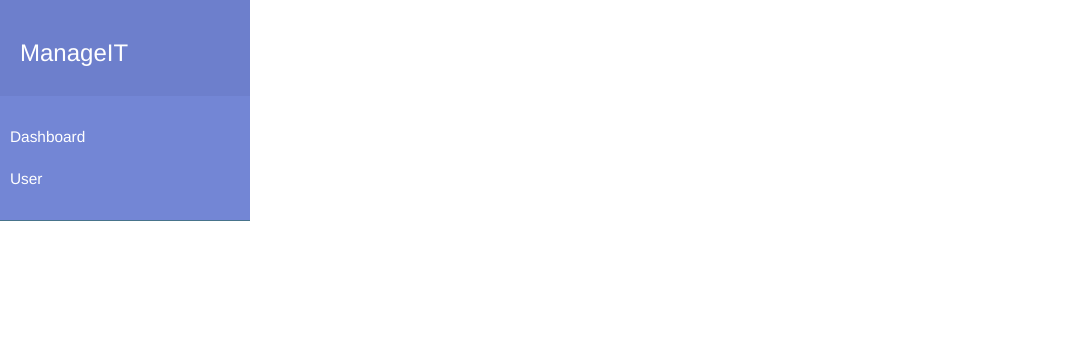
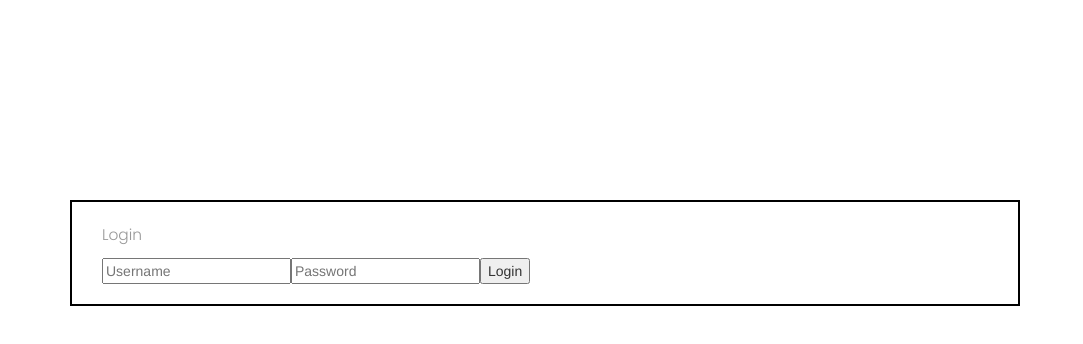
Before and after one commit to Krelleum/ManageIT, a React (Create React App) app in the folder client/: page / in a window 1280 px wide. Shown: the top 344 px of the page, without its empty margins (0-1083 px from the left). Built offline with nearby package versions, Linux system fonts and the light colour scheme; no server answers.

Commit message:
Login Stuff

```diff
--- a/client/src/App.js
+++ b/client/src/App.js
@@ -1,35 +1,77 @@
 import React, { Component } from 'react';
 import './App.css';
 import axios from 'axios';
-import { Link, Route, Switch } from 'react-router-dom';
-import SideBarContainer from './components/Navigation/sidebarcontainer';
-import { HashRouter } from 'react-router-dom';
 
-import DashBoardContainer from './components/Dashboard/dashboardcontainer';
-import ShowUserContainer from './components/User/showusercontainer';
+import AppContainer from './components/AppContainer/AppContainer';
+import LoginContainer from './components/Login/logincontainer';
+
+
 
 class App extends Component {
 
+constructor(props){
+  super(props);
+  this.state = {
+    loginState: false,
+  }
+}
+
+componentWillMount(){
+  this.getLoginState()
+}
+
+getLoginState(){
+  var token = sessionStorage.getItem('tkey');
 
 
+  axios({
+    method: 'post',
+    url: 'http://localhost:5000/user/verify',
+    headers:
+      {
+        'Content-Type': 'application/json',
+        'Authorization': token,
+      }
+  })
+    .then(response => {
+      if(response.status === 200){
+        this.setAuthorized();
+      }
+      else if(response.status === 401){
+        this.setUnauthorized();
+      }
+    })
+    .catch(err => {
+      console.log(err)
+      this.setUnauthorized();
+    })
+}
 
+
+checkLogin(){
+
+  if(this.state.loginState === true){
+    return <AppContainer/>
+  }
+  else{
+    return <LoginContainer/>
+  }
+}
+
+
+setAuthorized(){
+  this.setState({loginState: true})
+}
+
+setUnauthorized(){
+  this.setState({loginState: false})
+}
 
   render() {
 
     return (
-      <div>
+      <div>{this.checkLogin()}</div>
 
-
-
-        <HashRouter>
-          <div>
-            <SideBarContainer />
-            <Route path='/dashboard' component={DashBoardContainer}></Route>
-            <Route path='/user' component={ShowUserContainer}></Route>
-          </div>
-        </HashRouter>
-
-      </div>
 
     );
   }
--- /dev/null
+++ b/client/src/components/AppContainer/AppContainer.js
@@ -0,0 +1,35 @@
+import React, { Component } from 'react';
+import './appcontainer.css';
+
+import axios from 'axios';
+
+import { Link, Route, Switch } from 'react-router-dom';
+import { HashRouter } from 'react-router-dom';
+
+import DashBoardContainer from '../Dashboard/dashboardcontainer';
+import ShowUserContainer from '../User/showusercontainer';
+import SideBarContainer from '../Navigation/sidebarcontainer';
+
+
+class AppContainer extends Component {
+
+
+    render() {
+
+        return (
+            <div>
+                <HashRouter>
+                    <div>
+                        <SideBarContainer />
+                        <Route path='/dashboard' component={DashBoardContainer}></Route>
+                        <Route path='/user' component={ShowUserContainer}></Route>
+                    </div>
+                </HashRouter>
+
+            </div>
+
+        );
+    }
+}
+
+export default AppContainer;
--- /dev/null
+++ b/client/src/components/Login/login.js
@@ -0,0 +1,87 @@
+import React, { Component } from 'react';
+import axios from 'axios';
+
+
+class LogIn extends Component{
+    constructor(props){
+        super(props);
+        this.state = {
+            loginuser: 'init',
+            loginpassword: 'init'
+        }
+    }
+
+    // Transfers Input values into components State
+    handleChange(e){
+        e.preventDefault();
+        console.log(this.state);
+        var property = e.target.id;
+        var value = e.target.value;
+
+        this.setState({
+            [property]: value
+        });
+    }
+
+
+// Sends Components State Login Data to Server...
+    handleClick(){
+
+
+        var body = {
+            username: this.state.loginuser,
+            password: this.state.loginpassword,
+        }
+
+        axios({
+            method: 'post',
+            url:'http://localhost:5000/user/login',
+            data: body,
+            header: { 'Content-Type': 'application/json' }
+        })
+        // If Login Data is valid Token gets transfered to LocalStorage
+        .then(response => {
+            if(response.status === 200){
+                console.log(response.data.message)
+                localStorage.setItem('tkey', response.data.token)
+                localStorage.setItem('username', this.state.loginuser)
+            }
+            else{
+                alert('UNAUTHORIZED - WRONG USERNAME OR PASSWORD')
+            }
+        })
+        .catch(err => {
+            console.log(err)
+            alert('UNAUTHORIZED - WRONG USERNAME OR PASSWORD')
+        })
+    }
+
+
+
+
+
+    render(){
+        return(
+            <div>
+                <div className='col-md-12 loginwrapper'>
+                    <div className='loginheader'>
+                        <p>Login</p>
+                    </div>
+
+                    <div className='loginform'>
+
+                        <input id='loginuser' placeholder='Username' onChange={this.handleChange.bind(this)} ></input>
+                        <input id='loginpassword' placeholder='Password' onChange={this.handleChange.bind(this)}></input>
+                        <button id='loginbutton' onClick= {this.handleClick.bind(this)}>Login</button>
+
+                    </div>
+
+
+                </div>
+            </div>
+        )
+    }
+}
+
+
+export default LogIn;
--- /dev/null
+++ b/client/src/components/Login/logincontainer.css
@@ -0,0 +1,7 @@
+.logincontainerwrapper{
+    margin-left: auto;
+    margin-right: auto;
+    border: 2px solid black;
+    margin-top: 200px;
+    padding: 20px;
+}
--- a/client/src/components/Login/logincontainer.js
+++ b/client/src/components/Login/logincontainer.js
@@ -0,0 +1,21 @@
+import React, { Component } from 'react';
+import LogIn from './login';
+import './logincontainer.css';
+
+class LoginContainer extends Component {
+
+    render() {
+        return (
+            <div className='container'>
+                <div className='col-md-10 logincontainerwrapper'>
+
+                    <LogIn />
+
+                </div>
+            </div>
+
+        )
+    }
+}
+
+export default LoginContainer;
--- a/client/src/components/Navigation/sidebar.css
+++ b/client/src/components/Navigation/sidebar.css
@@ -57,7 +57,7 @@ a:focus {
 #sidebar {
   min-width: 250px;
   max-width: 250px;
-  background: #7386D5;
+  background: grey;
   color: #fff;
   transition: all 0.3s;
 
@@ -75,7 +75,7 @@ a:focus {
 
 #sidebar .sidebar-header {
   padding: 20px;
-  background: #6d7fcc;
+  background: black;
 }
 
 #sidebar ul.components {
```
Also changed, not shown: client/src/components/Dashboard/dashboardcontainer.js (+7 -0 lines), client/src/components/AppContainer/appcontainer.css (added), 2 other files (tests, documents, lock files or other folders).
